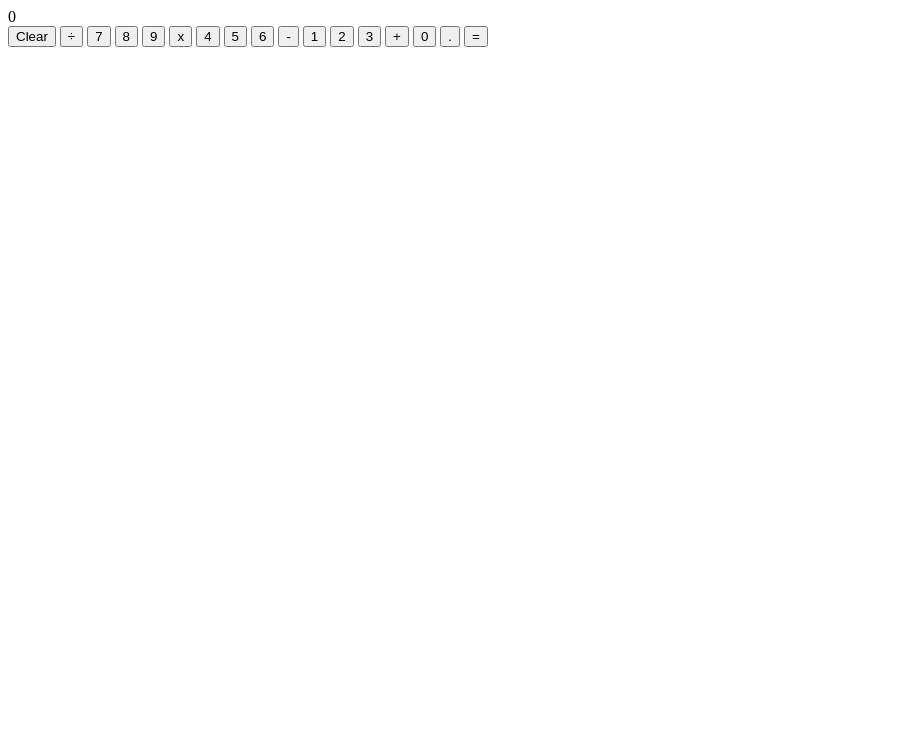
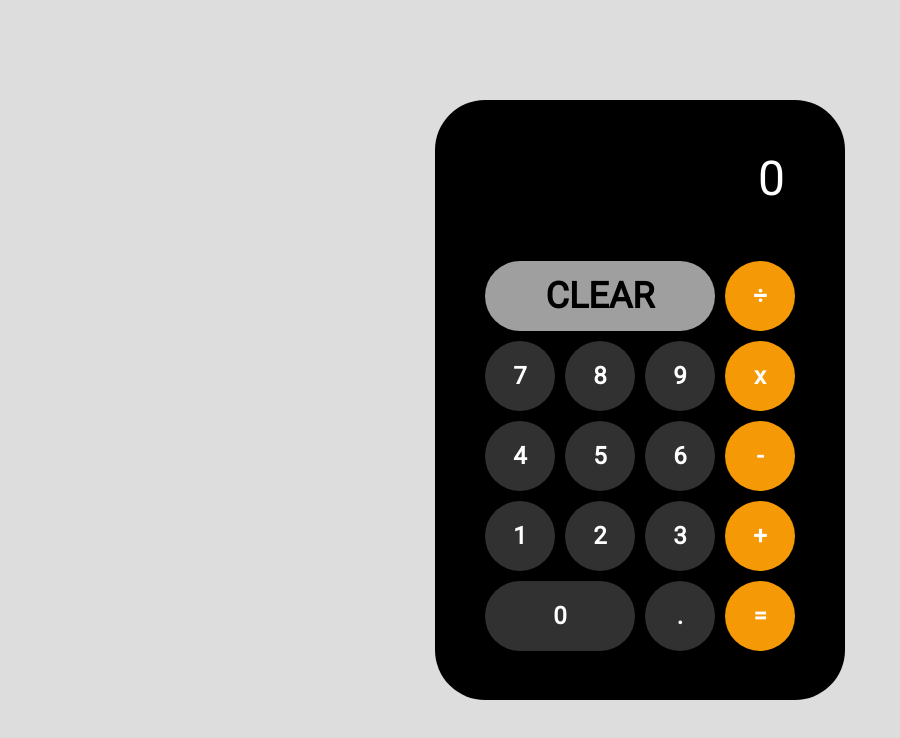
Before and after one commit to T-Pederson/calculator, a plain HTML site: page index.html in a window 1280 px wide. Shown: the whole page, without its empty margins (0-900 px from the left). Drawn offline with Linux system fonts and the light colour scheme.

Commit message:
Add css for calculator buttons and display

```diff
--- a/index.html
+++ b/index.html
@@ -6,6 +6,9 @@
     <meta name="viewport" content="width=device-width, initial-scale=1.0">
     <title>Calculator</title>
     <link rel="stylesheet" href="styles.css">
+    <link rel="preconnect" href="https://fonts.googleapis.com">
+    <link rel="preconnect" href="https://fonts.gstatic.com" crossorigin>
+    <link href="https://fonts.googleapis.com/css2?family=Roboto&display=swap" rel="stylesheet">
     <script src="calculator.js"></script>
 </head>
 <body>
@@ -14,21 +17,21 @@
             <span id="result">0</span>
         </div>
         <div class="buttons">
-            <button id="clear">Clear</button>
+            <button id="clear">CLEAR</button>
             <button id="divide">÷</button>
-            <button id="7">7</button>
-            <button id="8">8</button>
-            <button id="9">9</button>
+            <button id="seven">7</button>
+            <button id="eight">8</button>
+            <button id="nine">9</button>
             <button id="multiply">x</button>
-            <button id="4">4</button>
-            <button id="5">5</button>
-            <button id="6">6</button>
+            <button id="four">4</button>
+            <button id="five">5</button>
+            <button id="six">6</button>
             <button id="subtract">-</button>
-            <button id="1">1</button>
-            <button id="2">2</button>
-            <button id="3">3</button>
+            <button id="one">1</button>
+            <button id="two">2</button>
+            <button id="three">3</button>
             <button id="add">+</button>
-            <button id="0">0</button>
+            <button id="zero">0</button>
             <button id="decimal">.</button>
             <button id="operate">=</button>
         </div>
--- a/styles.css
+++ b/styles.css
@@ -0,0 +1,68 @@
+* {
+    color: white;
+    font-family: 'Roboto', sans-serif;
+}
+
+html {
+    display: flex;
+    justify-content: center;
+    align-items: center;
+    height: 100%;
+    background: #ddd;
+}
+
+body {
+    margin: 0;
+}
+
+.container {
+    width: 350px;
+    height: 500px;
+    display: flex;
+    flex-direction: column;
+    background: black;
+    border-radius: 50px;
+    padding: 50px 30px;
+    gap: 54px;
+}
+
+.display {
+    font-size: 48px;
+    text-align: end;
+    padding-right: 30px;
+}
+
+.buttons {
+    display: flex;
+    flex-wrap: wrap;
+    gap: 10px;
+    justify-content: center;
+}
+
+button {
+    border-radius: 50%;
+    border: none;
+    width: 70px;
+    height: 70px;
+    background: #313131;
+    font-size: 24px;
+    font-weight: bold;
+}
+
+#clear {
+    border-radius: 50px;
+    width: 230px;
+    background: #9f9f9f;
+    color: black;
+    font-size: 36px;
+    font-weight: bold;
+}
+
+#zero {
+    width: 150px;
+    border-radius: 50px;
+}
+
+#divide, #multiply, #subtract, #add, #operate {
+    background: #f69906;
+}
```
